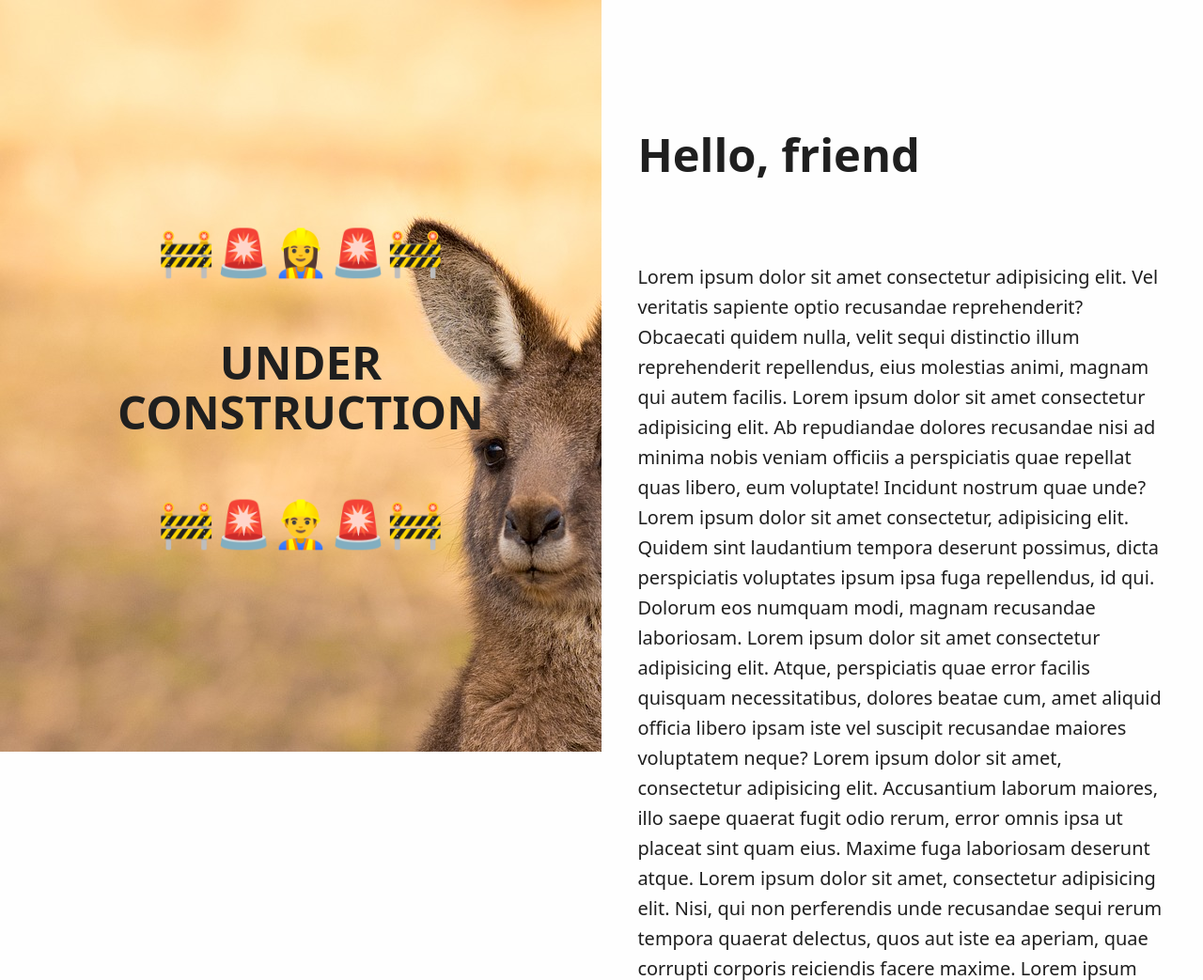
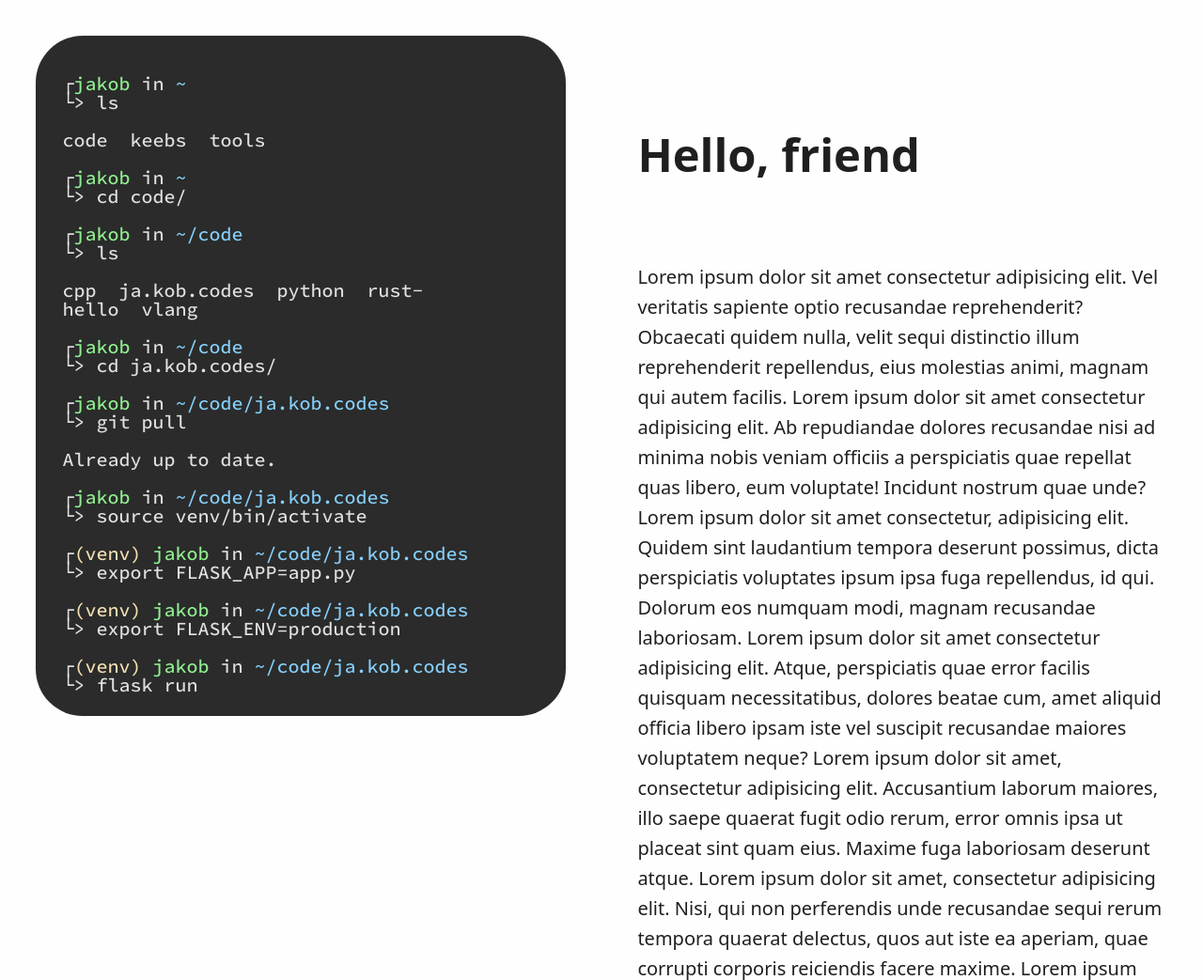
Before and after one commit to jakobkg/ja.kob.codes, a Flask app: template templates/landingpage.html in a window 1280 px wide. Shown: the top 1043 px of the page at 94% size. Run offline with Flask 2, Linux system fonts and the light colour scheme; the template is opened without the code that fills it, so the values that code supplies are empty.

Commit message:
Initial "proper" left side design

```diff
--- a/static/css/landingpage.css
+++ b/static/css/landingpage.css
@@ -16,15 +16,42 @@ body {
     padding: 3%;
 }
 
+.rounded-corners {
+    border-radius: 50px;
+}
+
+.left-side-content {
+    padding: 5%;
+    /*background-image: url("../img/roo.jpg");*/
+    background-color: #2A2B2A;
+    line-height: 1;
+    font-family: 'Source Code Pro', monospace;
+}
+
+span.username {
+    color: lightgreen;
+}
+
+span.directory {
+    color: lightskyblue;
+}
+
+span.venv {
+    color: wheat;
+}
+
+.left-side-content p {
+    color: #E0E0E0;
+}
+
 .static-wrapper {
     position: fixed;
     display: flex;
     right: 50%;
     height: 100%;
-    background-image: url("../img/roo.jpg");
-    align-items: center;
+    /*align-items: center;
     justify-content: center;
-    text-align: center;
+    text-align: start;*/
 }
 
 .scroll-wrapper {
--- a/templates/landingpage.html
+++ b/templates/landingpage.html
@@ -4,15 +4,39 @@
     <title>ja.kob.codes</title>
     <meta name="viewport" content="width=device-width, initial-scale=1.0">
     <link rel="stylesheet" href="{{ url_for('static', filename='css/main.css') }}">
-    <link rel="stylesheet" href="{{ url_for('static', filename='css/landingpage.css') }}"
+    <link rel="stylesheet" href="{{ url_for('static', filename='css/landingpage.css') }}">
+    <link href="https://fonts.googleapis.com/css2?family=Source+Code+Pro:wght@500&display=swap" rel="stylesheet">
   </head>
   <body>
     <div class="container">
-      <div class="wrapper static-wrapper">
-        <div class="left-side-content">
-          <h1>🚧🚨👷‍♀️🚨🚧</h1>
+      <div class="wrapper static-wrapper rounded-corners">
+        <div class="left-side-content rounded-corners">
+          <!---<h1>🚧🚨👷‍♀️🚨🚧</h1>
           <h1>UNDER CONSTRUCTION</h1>
-          <h1>🚧🚨👷‍♂️🚨🚧</h1>
+          <h1>🚧🚨👷‍♂️🚨🚧</h1>--->
+          <p>
+            ┌<span class="username">jakob</span> in <span class="directory">~</span><br>
+            └> ls<br><br>
+            code&nbsp;&nbsp;keebs&nbsp;&nbsp;tools<br><br>
+            ┌<span class="username">jakob</span> in <span class="directory">~</span><br>
+            └> cd code/<br><br>
+            ┌<span class="username">jakob</span> in <span class="directory">~/code</span><br>
+            └> ls<br><br>
+            cpp&nbsp;&nbsp;ja.kob.codes&nbsp;&nbsp;python&nbsp;&nbsp;rust-hello&nbsp;&nbsp;vlang<br><br>
+            ┌<span class="username">jakob</span> in <span class="directory">~/code</span><br>
+            └> cd ja.kob.codes/<br><br>
+            ┌<span class="username">jakob</span> in <span class="directory">~/code/ja.kob.codes</span><br>
+            └> git pull<br><br>
+            Already up to date.<br><br>
+            ┌<span class="username">jakob</span> in <span class="directory">~/code/ja.kob.codes</span><br>
+            └> source venv/bin/activate<br><br>
+            ┌<span class="venv">(venv)</span> <span class="username">jakob</span> in <span class="directory">~/code/ja.kob.codes</span><br>
+            └> export FLASK_APP=app.py<br><br>
+            ┌<span class="venv">(venv)</span> <span class="username">jakob</span> in <span class="directory">~/code/ja.kob.codes</span><br>
+            └> export FLASK_ENV=production<br><br>
+            ┌<span class="venv">(venv)</span> <span class="username">jakob</span> in <span class="directory">~/code/ja.kob.codes</span><br>
+            └> flask run<br>
+            </p>
         </div>
       </div>
       <div class="wrapper scroll-wrapper">
```
